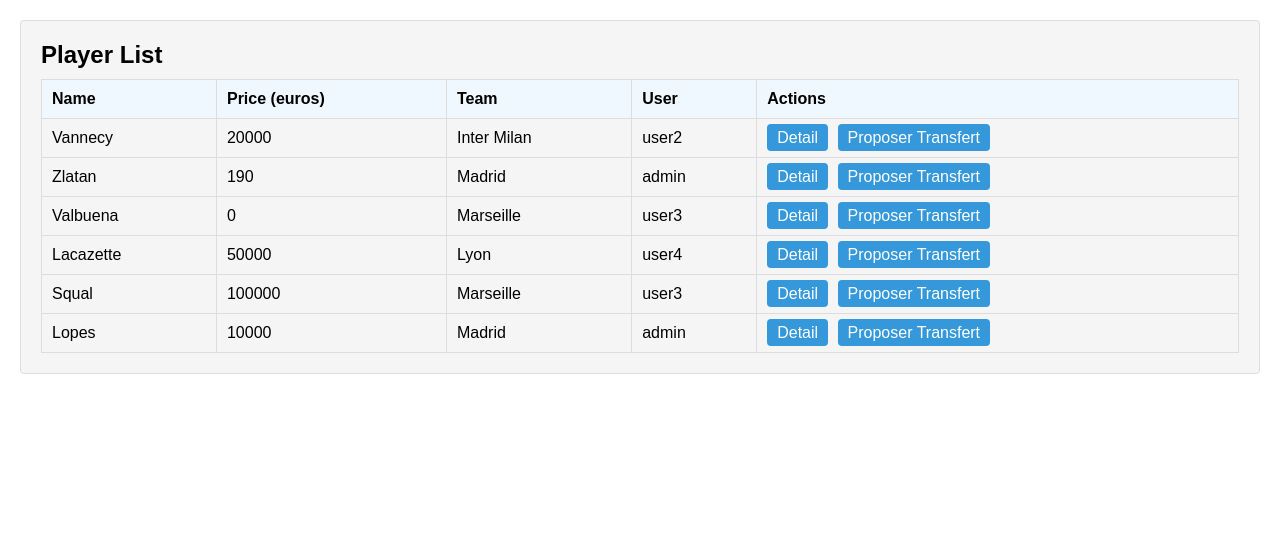
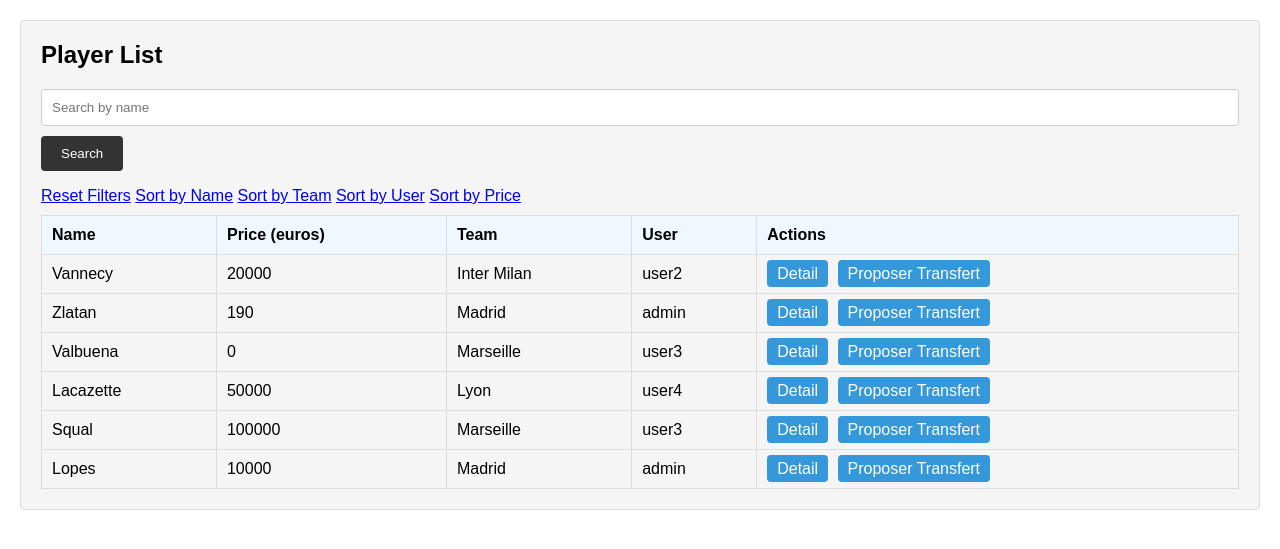
Before and after one commit to Vannecy/Django_base, a Django app: page /player_list/ in a window 1280 px wide. Shown: the part 75-624 px from the top of the page. Run offline with Django 4.2, Linux system fonts and the light colour scheme; data comes from the database, SQL or seed files in the repository.

```diff
--- a/gestion/templates/player_list.html
+++ b/gestion/templates/player_list.html
@@ -50,13 +50,26 @@
 }
 
 </style>
-
 {% extends 'base.html' %}
 
 {% block content %}
 
 <div class="player-list">
     <h1>Player List</h1>
+    <div class="player-search">
+        <form method="get" action="{% url 'gestion:player_list' %}">
+            <input type="text" name="search_name" placeholder="Search by name" value="">
+            <button type="submit">Search</button>
+        </form>
+    </div>
+    <div class="filter-buttons">
+        <a href="{% url 'gestion:player_list' %}" class="filter-button">Reset Filters</a>
+        <a href="{% url 'gestion:player_list' %}?sort_by=name" class="filter-button">Sort by Name</a>
+        <a href="{% url 'gestion:player_list' %}?sort_by=team" class="filter-button">Sort by Team</a>
+        <a href="{% url 'gestion:player_list' %}?sort_by=user" class="filter-button">Sort by User</a>
+        <a href="{% url 'gestion:player_list' %}?sort_by=price" class="filter-button">Sort by Price</a>
+    </div>
+
     {% if players %}
     <table class="player-table">
         <tr>
--- a/gestion/views.py
+++ b/gestion/views.py
@@ -132,8 +132,32 @@ def create_team(request):
 
 def player_list(request):
     players = Player.objects.all()
+
+    search_name = request.GET.get('search_name')
+    sort_by = request.GET.get('sort_by')
+
+    if search_name:
+        players = players.filter(name__istartswith=search_name)
+    else:
+        if sort_by == 'name':
+            players = players.order_by('name')
+        elif sort_by == 'team':
+            players = players.order_by('player_team')
+        elif sort_by == 'user':
+            players = players.order_by('player_team__owner')
+        elif sort_by == 'price':
+            players = players.order_by('value')
+
     teams = Team.objects.all()
-    return render(request, 'player_list.html', {'players': players, 'teams':teams})
+    return render(request, 'player_list.html', {
+        'players': players,
+        'teams': teams,
+        'search_name': search_name,
+        'sort_by': sort_by,
+    })
+
+
+
 def team_list(request):
     players = Player.objects.all()
     teams = Team.objects.all()
```
